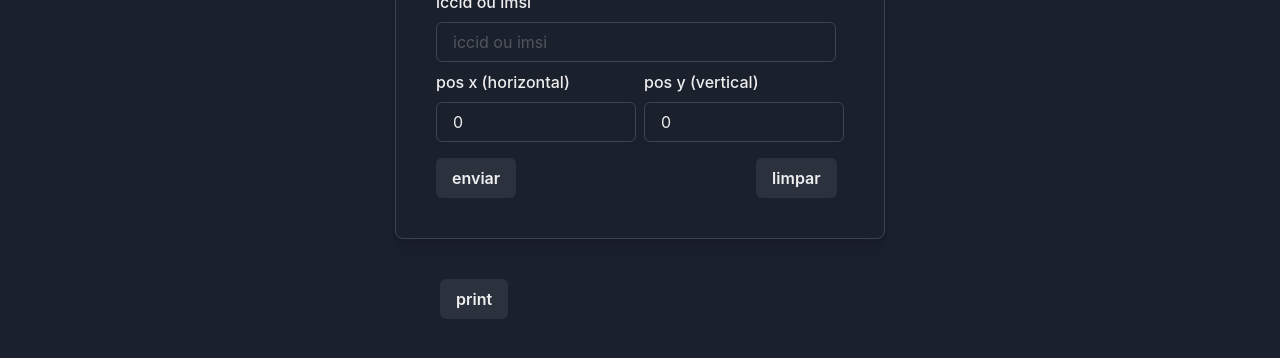
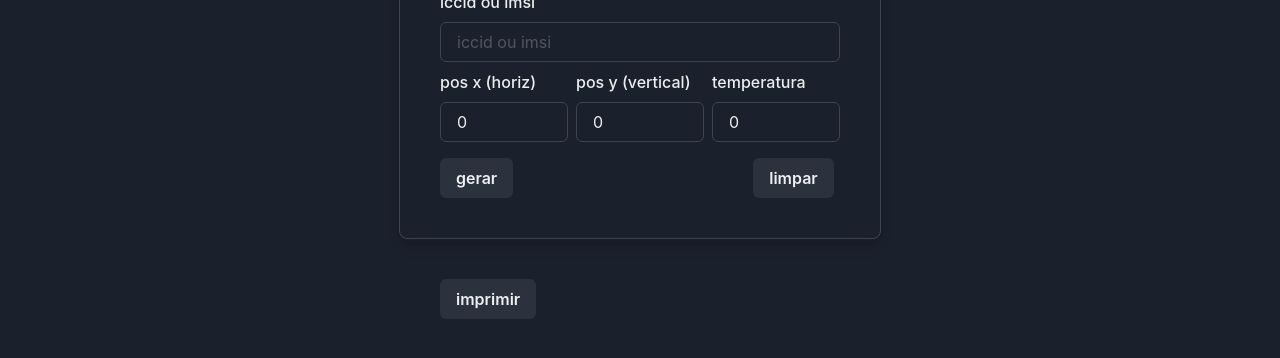
Before and after one commit to itujo/gsm-label, a Next.js app: page /label/entel in a window 1280 px wide. Shown: the part 250-608 px from the top of the page. Built offline with nearby package versions, Linux system fonts and the light colour scheme; no server answers.

Commit message:
chore(entel): add darknes level adjuster

```diff
--- a/src/pages/label/entel.tsx
+++ b/src/pages/label/entel.tsx
@@ -148,6 +148,7 @@ const Entel = (): JSX.Element => {
                 iccidOrImsi: '',
                 horizontalAlign: 0,
                 verticalAlign: 0,
+                darkness: 0,
               }}
               innerRef={
                 formikRef as
@@ -156,6 +157,7 @@ const Entel = (): JSX.Element => {
                         iccidOrImsi: string;
                         horizontalAlign: number;
                         verticalAlign: number;
+                        darkness: number;
                       }>
                     >
                   | undefined
@@ -201,8 +203,7 @@ const Entel = (): JSX.Element => {
                       type="number"
                       name="horizontalAlign"
                       placeholder="pos x (horizontal)"
-                      label="pos x (horizontal)"
-                      width={200}
+                      label="pos x (horiz)"
                       required
                     />
                     <InputField
@@ -210,14 +211,22 @@ const Entel = (): JSX.Element => {
                       name="verticalAlign"
                       placeholder="pos y (vertical)"
                       label="pos y (vertical)"
-                      width={200}
+                      required
+                    />
+                    <InputField
+                      type="number"
+                      name="darkness"
+                      min="-30"
+                      max="30"
+                      placeholder="temperatura"
+                      label="temperatura"
                       required
                     />
                   </HStack>
 
                   <ButtonGroup mt={4} spacing={60}>
                     <Button isLoading={isSubmitting} type="submit">
-                      enviar
+                      gerar
                     </Button>
                     <Button onClick={clearForm}>limpar</Button>
                   </ButtonGroup>
@@ -236,7 +245,7 @@ const Entel = (): JSX.Element => {
             className="printArea"
           />
         </Box>
-        <Button onClick={handlePrint}>print</Button>
+        <Button onClick={handlePrint}>imprimir</Button>
       </Wrapper>
     </div>
   );
```
